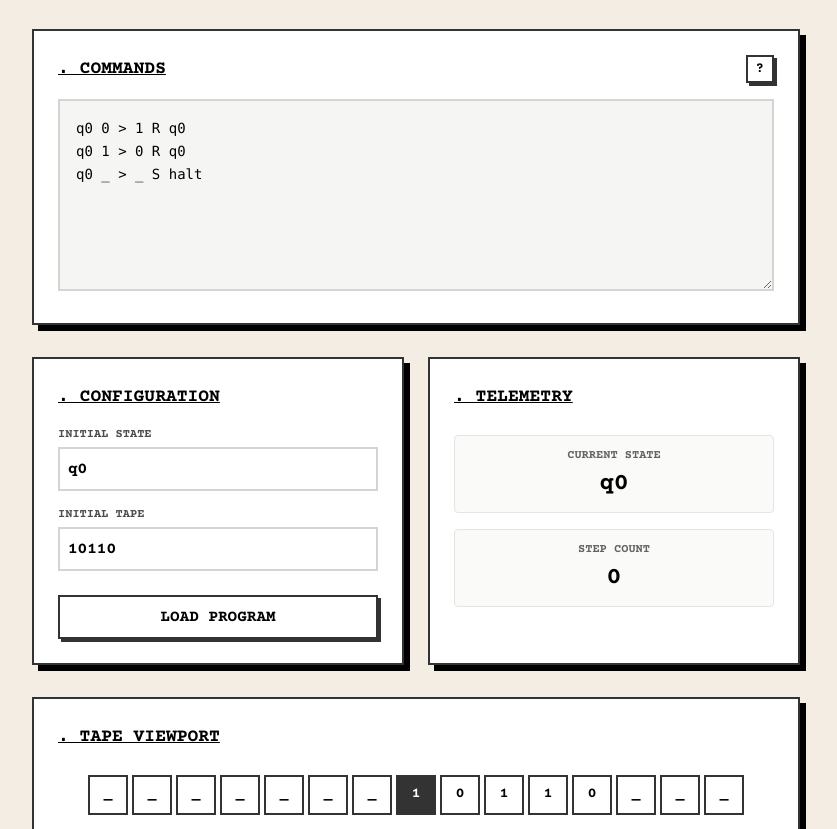
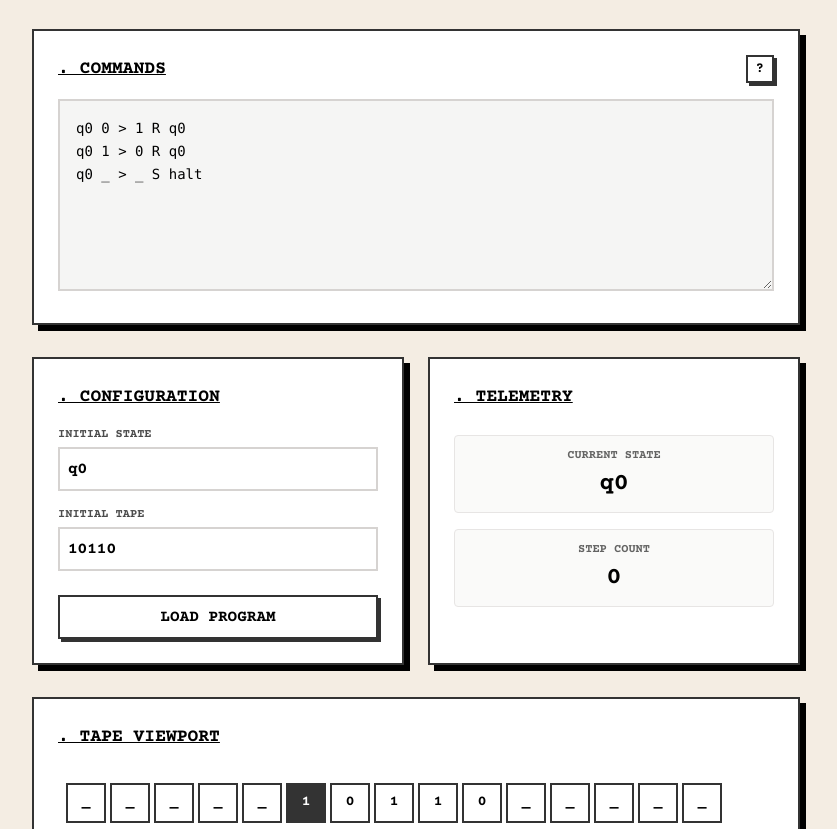
Before and after one commit to ilovefloat/turing, a plain HTML site: page index.html in a window 1280 px wide. Shown: the part 123-952 px from the top of the page, without its empty margins (224-1061 px from the left). Drawn offline with nearby package versions, Linux system fonts and the light colour scheme.

Commit message:
Update index.html

```diff
--- a/index.html
+++ b/index.html
@@ -40,7 +40,7 @@
                 <h2 class="text-lg font-bold uppercase underline">. Commands</h2>
                 <button onclick="toggleHelpModal(true)" class="btn-retro w-7 h-7 p-0 font-bold text-sm" title="Instructions">?</button>
             </div>
-            <textarea id="programInput" class="w-full h-48 p-4 bg-stone-100 border-2 border-stone-300 outline-none focus:border-stone-800 font-mono text-sm leading-relaxed" spellcheck="false"></textarea>
+            <textarea id="programInput" class="w-full h-48 p-4 bg-stone-100 border-2 border-stone-300 outline-none focus:border-stone-800 font-mono text-sm leading-relaxed" spellcheck="false" placeholder="q0 0 > 1 R q0&#10;q0 1 > 0 R q0&#10;q0 _ > _ S halt"></textarea>
         </div>
 
         <!-- 2. Configuration & 3. Telemetry Grid -->
@@ -84,8 +84,8 @@
         <!-- 4. Tape Viewport Box -->
         <div class="paper p-6 overflow-hidden">
             <h2 class="text-lg font-bold mb-4 uppercase underline">. Tape Viewport</h2>
-            <!-- Tape view showing head and 7 positions to left & right (15 cells total) -->
-            <div id="tapeContainer" class="flex justify-start md:justify-center items-center gap-1 overflow-x-auto py-2"></div>
+            <!-- Tape container with relative positioning and scrolling capabilities -->
+            <div id="tapeContainer" class="flex justify-start items-center gap-1 overflow-x-auto py-4 px-2 scroll-smooth relative"></div>
 
             <div class="flex flex-wrap justify-center gap-4 mt-8">
                 <!-- Step Back -->
@@ -204,12 +204,29 @@
             const container = document.getElementById('tapeContainer');
             container.innerHTML = '';
 
-            // Displays 15 tape cells total: 7 to the left, current active, and 7 to the right
-            for(let i = head - 7; i <= head + 7; i++) {
+            // Get all indices that have data written to them
+            const keys = Object.keys(tape).map(Number);
+
+            // Determine active bounds including BOTH the head position and all loaded tape values
+            const minIndex = keys.length ? Math.min(...keys, head) : head;
+            const maxIndex = keys.length ? Math.max(...keys, head) : head;
+
+            // Add static padding to the left and right to allow smooth scrolling past the ends
+            const padding = 5;
+            const start = minIndex - padding;
+            const end = maxIndex + padding;
+
+            let activeCellElement = null;
+
+            for(let i = start; i <= end; i++) {
                 const cell = document.createElement('div');
                 cell.className = `tape-cell ${i === head ? 'active' : ''}`;
                 cell.textContent = tape[i] || '_';
                 container.appendChild(cell);
+
+                if (i === head) {
+                    activeCellElement = cell;
+                }
             }
 
             document.getElementById('stateDisplay').textContent = state;
@@ -220,6 +237,18 @@
 
             // Lock out the step forward (>) button completely if machine is in halt state
             document.getElementById('stepBtn').disabled = (state === 'halt');
+
+            // Scroll active cell into view smoothly inside the local tape container ONLY
+            if (activeCellElement) {
+                const containerWidth = container.clientWidth;
+                const cellOffsetLeft = activeCellElement.offsetLeft;
+                const cellWidth = activeCellElement.clientWidth;
+
+                container.scrollTo({
+                    left: cellOffsetLeft - (containerWidth / 2) + (cellWidth / 2),
+                    behavior: 'smooth'
+                });
+            }
         }
 
         function step() {
```
